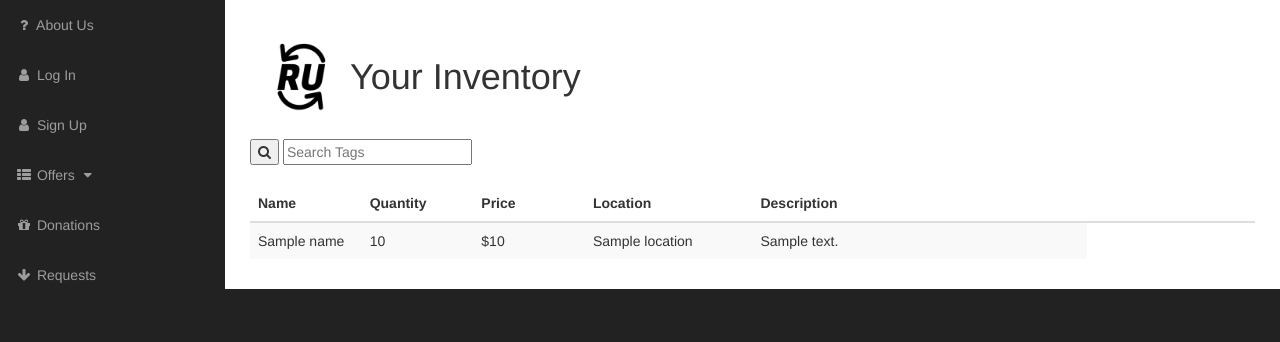
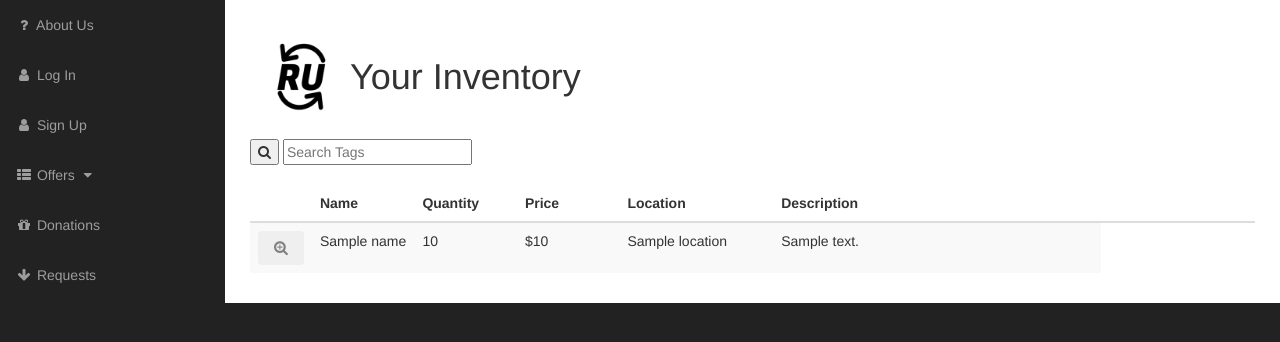
Before and after one commit to no-whey/ResourcefulUpcyclers, a Django app: template website/frontend/templates/inventory/index.html in a window 1280 px wide. Shown: the part 51-393 px from the top of the page. Run offline with Django 3.2, Linux system fonts and the light colour scheme; the template is opened without the code that fills it: most values are stand-ins (such as "Sample title", 1, 10 or a date in 2020); grey boxes marked "Sample" are stand-in pictures; some libraries are stand-ins or nearby versions.

Commit message:
other minor formatting changes, exchanged table column clicking for button

```diff
--- a/website/frontend/templates/inventory/index.html
+++ b/website/frontend/templates/inventory/index.html
@@ -22,13 +22,14 @@
       	<table class="table table-striped table-hover" id="dataTable" width="100%" cellspacing="0">
 	      <thead>
             <tr>
+            <th style="width: 3%"></th>
             <th style="width: 10%">Name</th>
             <th style="width: 10%">Quantity</th>
             <th style="width: 10%">Price</th>
             <th style="width: 15%">Location</th>
-            <th style="width: 30%">Description</th>
+            <th style="width: 32%">Description</th>
             {% if user.profile.isOwner %}
-            <th style="width: 10%">Private</th>
+            <th style="width: 7%">Private</th>
             {% endif %}
             <th style="width: 15%"></th>
             </tr>
@@ -36,28 +37,31 @@
           <tbody>
             {% for item in inventory %}
               <tr>
-                <td data-toggle="modal" data-target="#{{ item.id }}">
+                <td><div data-toggle="modal" data-target="#{{ item.id }}"><button class="btn" style="width:100%; height:100%" data-toggle="tooltip" data-placement="bottom" title="Expand">
+                <i class="fa fa-fw fa-search-plus" style="color:gray; font-size:15px">
+                </i></button></div></td>
+                <td>
                   {{ item.name.title }}
                 </td>
-                <td data-toggle="modal" data-target="#{{ item.id }}">{{ item.quantity }}</td>
-                <td data-toggle="modal" data-target="#{{ item.id }}">${{ item.price }}</td>
-                <td data-toggle="modal" data-target="#{{ item.id }}">{{ item.location }}</td>
-                <td data-toggle="modal" data-target="#{{ item.id }}">{{ item.text_description }}</td>
+                <td>{{ item.quantity }}</td>
+                <td>${{ item.price }}</td>
+                <td>{{ item.location }}</td>
+                <td>{{ item.text_description }}</td>
                 {% if user.profile.isOwner %}
-                <td data-toggle="modal" data-target="#{{ item.id }}">{{ item.private }}</td>
+                <td>{{ item.private }}</td>
                 <td>
                   <div class="btn-group">
                     <a class="btn btn-primary" href="{% url 'editOffer' item.id %}" role="button" data-toggle="tooltip" data-placement="bottom" title="Edit">
-                  <i class="fa fa-fw fa-edit" style="color:white"></i></a>
+                  <i class="fa fa-fw fa-edit" style="color:white; font-size:15px"></i></a>
                   {% if item.private %}
                     <a class="btn btn-primary" href="{% url 'showHideOffer' item.id %}" role="button" data-toggle="tooltip" data-placement="bottom" title="Show in Offers">
-                      <i class="fa fa-fw fa-plus-square" style="color:white"></i></a>
+                      <i class="fa fa-fw fa-plus-square" style="color:white; font-size:15px"></i></a>
   		            {% else %}
                     <a class="btn btn-primary" href="{% url 'showHideOffer' item.id %}" role="button" data-toggle="tooltip" data-placement="bottom" title="Remove from Offers">
-                      <i class="fa fa-fw fa-minus-square" style="color:white"></i></a>
+                      <i class="fa fa-fw fa-minus-square" style="color:white; font-size:15px"></i></a>
                   {% endif %}
   		              <a class="btn btn-danger" href="{% url 'deleteOffer' item.id %}" role="button" data-toggle="tooltip" data-placement="bottom" title="Delete">
-                      <i class="fa fa-fw fa-times" style="color:white"></i></a>
+                      <i class="fa fa-fw fa-times" style="color:white; font-size:15px"></i></a>
                   </div>
                 </td>
               </tr>
@@ -101,16 +105,16 @@
                       {% if user.profile.isOwner %}
                         <div class="btn-group">
                           <a class="btn btn-primary" href="{% url 'editOffer' item.id %}" role="button" data-toggle="tooltip" data-placement="bottom" title="Edit">
-                        <i class="fa fa-fw fa-edit" style="color:white"></i></a>
+                        <i class="fa fa-fw fa-edit" style="color:white; font-size:15px"></i></a>
                         {% if item.private %}
                           <a class="btn btn-primary" href="{% url 'showHideOffer' item.id %}" role="button" data-toggle="tooltip" data-placement="bottom" title="Show in Offers">
-                            <i class="fa fa-fw fa-plus-square" style="color:white"></i></a>
+                            <i class="fa fa-fw fa-plus-square" style="color:white; font-size:15px"></i></a>
                         {% else %}
                           <a class="btn btn-primary" href="{% url 'showHideOffer' item.id %}" role="button" data-toggle="tooltip" data-placement="bottom" title="Remove from Offers">
-                            <i class="fa fa-fw fa-minus-square" style="color:white"></i></a>
+                            <i class="fa fa-fw fa-minus-square" style="color:white; font-size:15px"></i></a>
                         {% endif %}
                           <a class="btn btn-danger" href="{% url 'deleteOffer' item.id %}" role="button" data-toggle="tooltip" data-placement="bottom" title="Delete">
-                            <i class="fa fa-fw fa-times" style="color:white"></i></a>
+                            <i class="fa fa-fw fa-times" style="color:white; font-size:15px"></i></a>
                         </div>
                       {% endif %}
                     </div>
```
Also changed, not shown: website/frontend/templates/donations/allDonations.html (+19 -15 lines), website/frontend/templates/inventory/viewOffer.html (+17 -13 lines), website/apps/profiles/migrations/0002_profile_bio.py (added).
